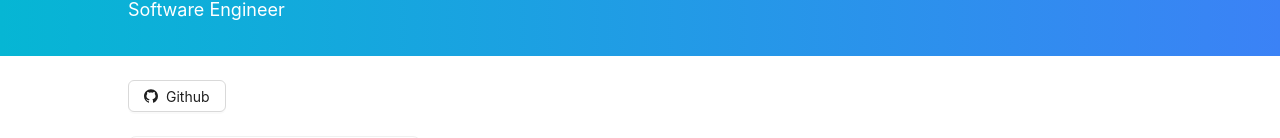
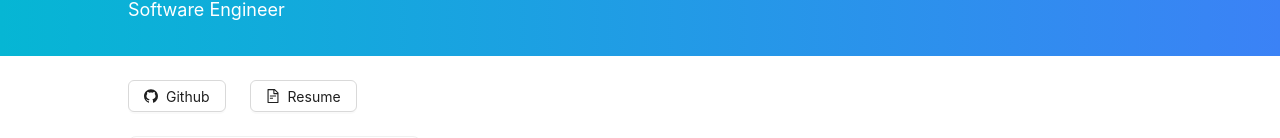
Before and after one commit to mcassels/morgan, a React (Vite) app in the folder personal-site/: page / in a window 1280 px wide. Shown: the part 112-250 px from the top of the page. Built offline with nearby package versions, Linux system fonts and the light colour scheme.

Commit message:
add resume to personal site

```diff
--- a/personal-site/src/SiteContent.tsx
+++ b/personal-site/src/SiteContent.tsx
@@ -2,17 +2,25 @@ import Button from 'antd/es/button/button';
 import Card from 'antd/es/card/Card';
 import './App.css'
 import Link from 'antd/es/typography/Link';
-import { GithubOutlined, LinkedinOutlined } from '@ant-design/icons';
+import { GithubOutlined, LinkedinOutlined, FileTextOutlined } from '@ant-design/icons';
 
 export default function SiteContent() {
   return (
     <div className="space-y-6 px-[10vw] pt-6">
+      <div className="space-x-6">
         <Button
           href="https://github.com/mcassels"
           target="_blank"
         >
           <div><GithubOutlined className="pr-2" />Github</div>
         </Button>
+        <Button
+          href="/morgan_brooks_resume.pdf"
+          target="_blank"
+        >
+          <div><FileTextOutlined className="pr-2" />Resume</div>
+        </Button>
+      </div>
       <Card className="max-w-fit" title="Get in touch">
         <ul>
           <li key="email">Email me: <Link href="mailto:morgan@morganbrooks.io">morgan@morganbrooks.io</Link></li>
```
Also changed, not shown: 1 other file (tests, documents, lock files or other folders). Lines whose indentation alone changed are shown as unchanged.
